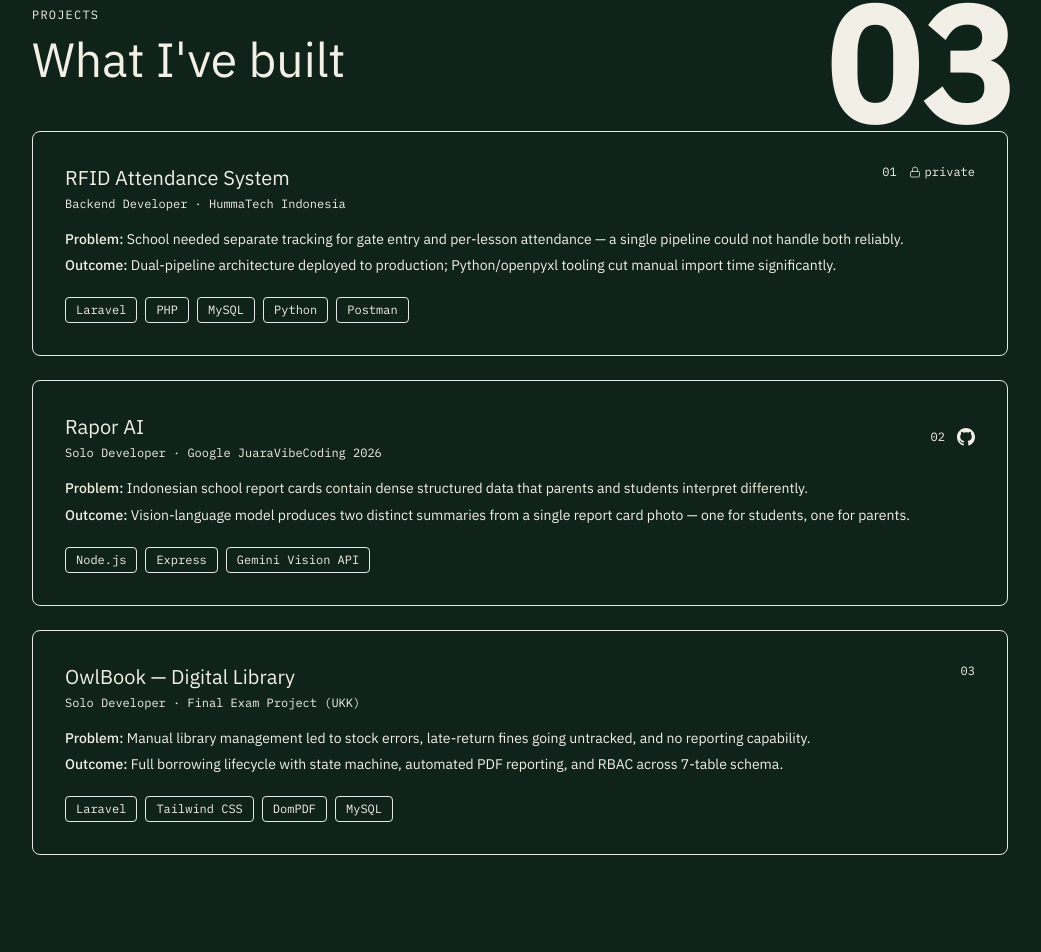
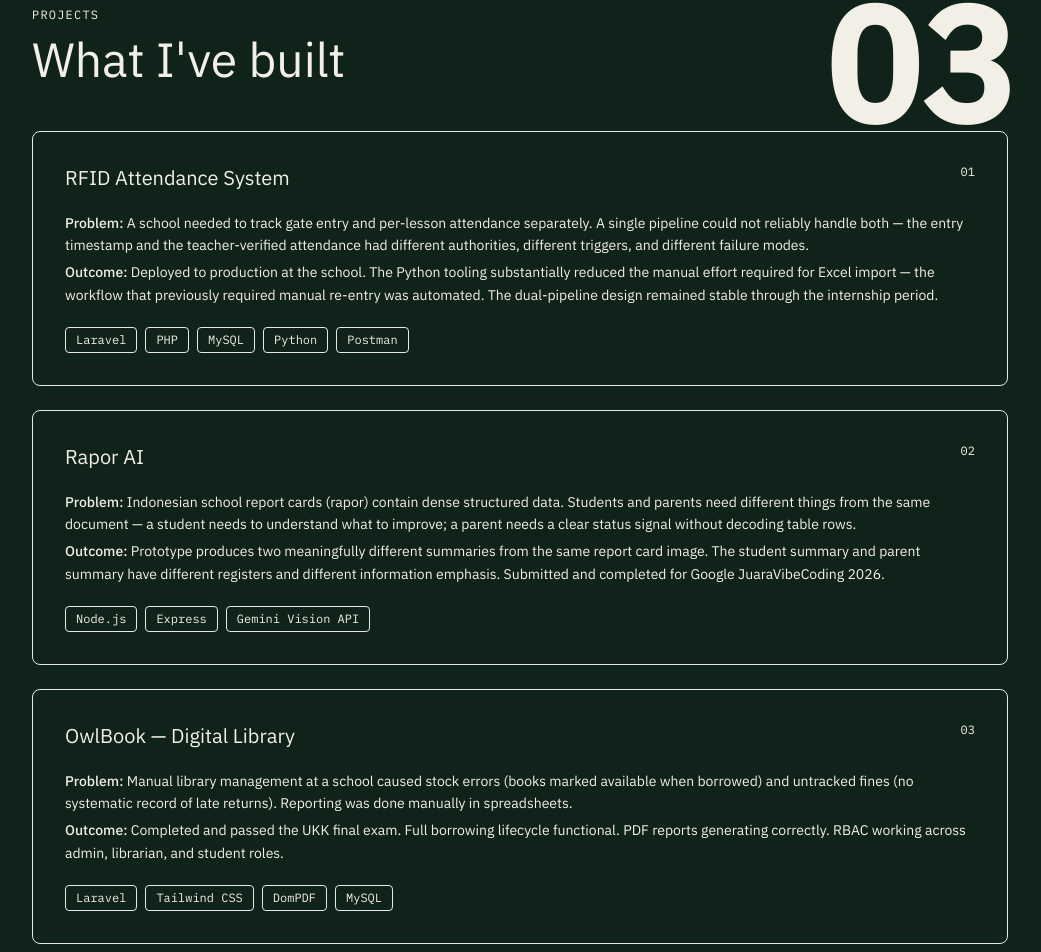
Before and after one commit to kaz-hero123/hilman-portfolio, a Next.js app: page / in a window 1280 px wide. Shown: the part 2287-3239 px from the top of the page, without its empty margins (120-1161 px from the left). Built offline with nearby package versions, Linux system fonts and the light colour scheme.

Commit message:
feat(data): implement new typescript schemas and populate PRD content
Align data layer with v2 spec including detailed project case study fields and capabilities tiers.

```diff
--- /dev/null
+++ b/src/data/capabilities.ts
@@ -0,0 +1,21 @@
+// src/data/capabilities.ts
+// PRD §5 — Three-tier capability map
+import type { CapabilityGroup } from './types'
+
+export const capabilities: CapabilityGroup[] = [
+  {
+    tier: 'confident',
+    label: 'Confident',
+    items: ['Laravel', 'PHP', 'MySQL', 'REST API design', 'RBAC', 'Python scripting'],
+  },
+  {
+    tier: 'building',
+    label: 'Building',
+    items: ['Node.js services', 'Vision model integration', 'Express'],
+  },
+  {
+    tier: 'exploring',
+    label: 'Exploring',
+    items: ['Livewire / Alpine.js', 'Frontend systems', 'Full-stack architecture'],
+  },
+]
--- /dev/null
+++ b/src/data/hero.ts
@@ -0,0 +1,13 @@
+// src/data/hero.ts
+// PRD §5 — Hero section content
+export const hero = {
+  // Display Mono headline — a thesis statement, not "Hi I'm X"
+  headline: 'I build systems\nthat hold when the\nedge cases hit.',
+
+  // One factual proof line
+  proof: '3 systems shipped to production — 1 more in progress.',
+
+  // Two plain text links (NOT button-shaped CTAs)
+  primaryLink:   { label: 'View case studies', href: '#selected-work' },
+  secondaryLink: { label: 'Email me', href: 'mailto:hilmannidal@gmail.com' },
+}
--- /dev/null
+++ b/src/data/now.ts
@@ -0,0 +1,20 @@
+// src/data/now.ts
+// PRD §5 — Active in-progress work
+import type { NowItem } from './types'
+
+export const nowItems: NowItem[] = [
+  {
+    project: 'Jelajah Madura',
+    description: 'Laravel tourism platform for IT Fest 2026. Backend developer and PM on a team of three.',
+    deadline: 'Aug 5, 2026',
+  },
+  {
+    project: 'PENS Surabaya',
+    description: 'Starting D4 Software Engineering in August 2026.',
+    deadline: 'Aug 2026',
+  },
+  {
+    project: 'UiVault',
+    description: 'Personal UI moodboard tool built in Laravel/Livewire. Two-person project, ongoing.',
+  },
+]
--- a/src/data/projects.ts
+++ b/src/data/projects.ts
@@ -1,39 +1,72 @@
-import type { Project } from '@/types';
+// src/data/projects.ts
+// PRD §5 — Canonical project content. Use verbatim. Do not rephrase.
+import type { Project } from './types'
 
 export const projects: Project[] = [
   {
-    id: 'rfid-attendance',
+    slug: 'rfid-attendance',
+    functionTag: 'DUAL-PIPELINE ATTENDANCE SYSTEM',
     title: 'RFID Attendance System',
-    role: 'Backend Developer · HummaTech Indonesia',
+    subtitle: 'Backend Developer · HummaTech Indonesia',
+    status: 'production',
+    stack: ['Laravel', 'PHP', 'MySQL', 'Python', 'Postman'],
+    repoUrl: undefined, // private repo
+
     problem:
-      'School needed separate tracking for gate entry and per-lesson attendance — a single pipeline could not handle both reliably.',
+      'A school needed to track gate entry and per-lesson attendance separately. A single pipeline could not reliably handle both — the entry timestamp and the teacher-verified attendance had different authorities, different triggers, and different failure modes.',
+    constraints:
+      'Production deployment to an active school environment. The gate RFID hardware was fixed and non-negotiable. The system had to stay up during the school day.',
+    decision:
+      'Dual-pipeline architecture: one pipeline exclusively for RFID gate entry (attendance_rfids table), one for teacher-managed per-lesson cross-check (attendances table). Cross-check is the sole source of truth for final attendance status. Flags computed as JOIN outputs, not stored state. Python/openpyxl tooling for the Excel import workflow that previously required manual re-entry.',
+    rejectedPath:
+      'A single unified pipeline that attempted to reconcile gate entry and teacher records in real time. Rejected because the two data sources have different latencies, different error rates, and different correction authorities — forcing them into one flow would have required complex conflict resolution logic that would be brittle in production.',
     outcome:
-      'Dual-pipeline architecture deployed to production; Python/openpyxl tooling cut manual import time significantly.',
-    stack: ['Laravel', 'PHP', 'MySQL', 'Python', 'Postman'],
-    isPrivate: true,
-    featured: true,
+      'Deployed to production at the school. The Python tooling substantially reduced the manual effort required for Excel import — the workflow that previously required manual re-entry was automated. The dual-pipeline design remained stable through the internship period.',
+    reflection:
+      'I would add an explicit reconciliation audit log — a record of cases where gate entry and teacher cross-check disagreed, and how they were resolved. That data would surface patterns (habitual late entries, specific classrooms with unreliable reads) that the current design discards.',
   },
   {
-    id: 'rapor-ai',
+    slug: 'rapor-ai',
+    functionTag: 'VISION-LANGUAGE REPORT SUMMARISER',
     title: 'Rapor AI',
-    role: 'Solo Developer · Google JuaraVibeCoding 2026',
+    subtitle: 'Solo Developer · Google JuaraVibeCoding 2026',
+    status: 'prototype',
+    stack: ['Node.js', 'Express', 'Gemini Vision API'],
+    repoUrl: 'https://github.com/kaz-hero123/rapor-ai',
+
     problem:
-      'Indonesian school report cards contain dense structured data that parents and students interpret differently.',
+      'Indonesian school report cards (rapor) contain dense structured data. Students and parents need different things from the same document — a student needs to understand what to improve; a parent needs a clear status signal without decoding table rows.',
+    constraints:
+      'Solo, time-boxed to a competition. The report card format varies across schools — the solution had to work from a photo, not a structured data export.',
+    decision:
+      'A single vision-language model call (Gemini Vision API) that accepts a report card photo and returns two distinct summaries in one response: a student-facing summary focused on actionable improvement areas, and a parent-facing summary focused on overall status and notable results.',
+    rejectedPath:
+      'Two separate API calls with different prompts. Rejected for cost and latency — a single well-structured prompt with explicit output schema is cheaper and faster, and the model has full context for both summaries in one pass.',
     outcome:
-      'Vision-language model produces two distinct summaries from a single report card photo — one for students, one for parents.',
-    stack: ['Node.js', 'Express', 'Gemini Vision API'],
-    githubUrl: 'https://github.com/kaz-hero123/rapor-ai',
-    featured: true,
+      'Prototype produces two meaningfully different summaries from the same report card image. The student summary and parent summary have different registers and different information emphasis. Submitted and completed for Google JuaraVibeCoding 2026.',
+    reflection:
+      'The prompt is doing a lot of work that should probably be schema-enforced — structured output (JSON mode) would make the two summaries more reliably distinct and easier to render. The current implementation parses freeform text, which is fragile.',
   },
   {
-    id: 'owlbook',
+    slug: 'owlbook',
+    functionTag: 'LIBRARY LIFECYCLE STATE MACHINE',
     title: 'OwlBook — Digital Library',
-    role: 'Solo Developer · Final Exam Project (UKK)',
+    subtitle: 'Solo Developer · Final Competency Exam (UKK)',
+    status: 'production',
+    stack: ['Laravel', 'Tailwind CSS', 'DomPDF', 'MySQL'],
+    repoUrl: undefined,
+
     problem:
-      'Manual library management led to stock errors, late-return fines going untracked, and no reporting capability.',
+      'Manual library management at a school caused stock errors (books marked available when borrowed) and untracked fines (no systematic record of late returns). Reporting was done manually in spreadsheets.',
+    constraints:
+      'Solo exam project with a fixed deadline. The schema had to support RBAC across at least three roles (admin, librarian, student). PDF reporting was a hard requirement.',
+    decision:
+      'Full borrowing lifecycle modelled as a state machine: available → borrowed → returned (on-time) / returned (late). Fines computed from state transition timestamps, not stored. RBAC across a 7-table schema using Laravel middleware. Automated PDF reporting via DomPDF triggered from the admin panel.',
+    rejectedPath:
+      'Storing fine amounts as a column that gets updated on return. Rejected because it creates an audit gap — if the fine is updated after the fact, there is no record of the original due date or when the calculation was applied. Deriving fines from timestamps keeps the source of truth in the transition record.',
     outcome:
-      'Full borrowing lifecycle with state machine, automated PDF reporting, and RBAC across 7-table schema.',
-    stack: ['Laravel', 'Tailwind CSS', 'DomPDF', 'MySQL'],
-    featured: false,
+      'Completed and passed the UKK final exam. Full borrowing lifecycle functional. PDF reports generating correctly. RBAC working across admin, librarian, and student roles.',
+    reflection:
+      'The state machine logic lives in the controller, which made it hard to test in isolation. I would extract it to a dedicated BorrowingLifecycle service class if rebuilding — that is the one place where a service layer would have been justified.',
   },
-];
+]
--- /dev/null
+++ b/src/data/timeline.ts
@@ -0,0 +1,11 @@
+// src/data/timeline.ts
+// PRD §5 — Timeline events in chronological order
+import type { TimelineEvent } from './types'
+
+export const timelineEvents: TimelineEvent[] = [
+  { date: 'Early 2025', label: 'Backend Developer Intern', org: 'HummaTech Indonesia', type: 'internship' },
+  { date: 'Jun 2025',   label: 'Final Competency Exam (UKK) — OwlBook', org: 'SMK RPL/PPLG', type: 'exam' },
+  { date: 'Jun 2026',   label: 'Google JuaraVibeCoding 2026 — Rapor AI', org: 'Google', type: 'competition' },
+  { date: 'Jul 2026',   label: 'IT Fest 2026 — Jelajah Madura', org: 'Team project', type: 'competition' },
+  { date: 'Aug 2026',   label: 'D4 Software Engineering — Semester 1', org: 'PENS Surabaya', type: 'education' },
+]
--- /dev/null
+++ b/src/data/types.ts
@@ -0,0 +1,40 @@
+// src/data/types.ts
+// PRD §4 — All canonical data types
+
+export type ProjectStatus = 'production' | 'prototype' | 'in-progress'
+
+export interface Project {
+  slug: string
+  functionTag: string         // e.g. "DUAL-PIPELINE ATTENDANCE SYSTEM" — uppercase
+  title: string
+  subtitle: string            // role + context
+  status: ProjectStatus
+  stack: string[]
+  repoUrl?: string
+  // Case study fields — all required for shipped projects
+  problem: string             // the actual engineering problem
+  constraints: string         // what was fixed/given that couldn't be changed
+  decision: string            // what was built and why
+  rejectedPath: string        // what was considered and explicitly not chosen
+  outcome: string             // qualitative only — never invent a metric
+  reflection: string          // what would be changed now
+}
+
+export interface TimelineEvent {
+  date: string                // e.g. "Jan 2025"
+  label: string
+  org: string
+  type: 'internship' | 'competition' | 'exam' | 'education'
+}
+
+export interface CapabilityGroup {
+  tier: 'confident' | 'building' | 'exploring'
+  label: string               // display label
+  items: string[]
+}
+
+export interface NowItem {
+  project: string
+  description: string
+  deadline?: string
+}
```
